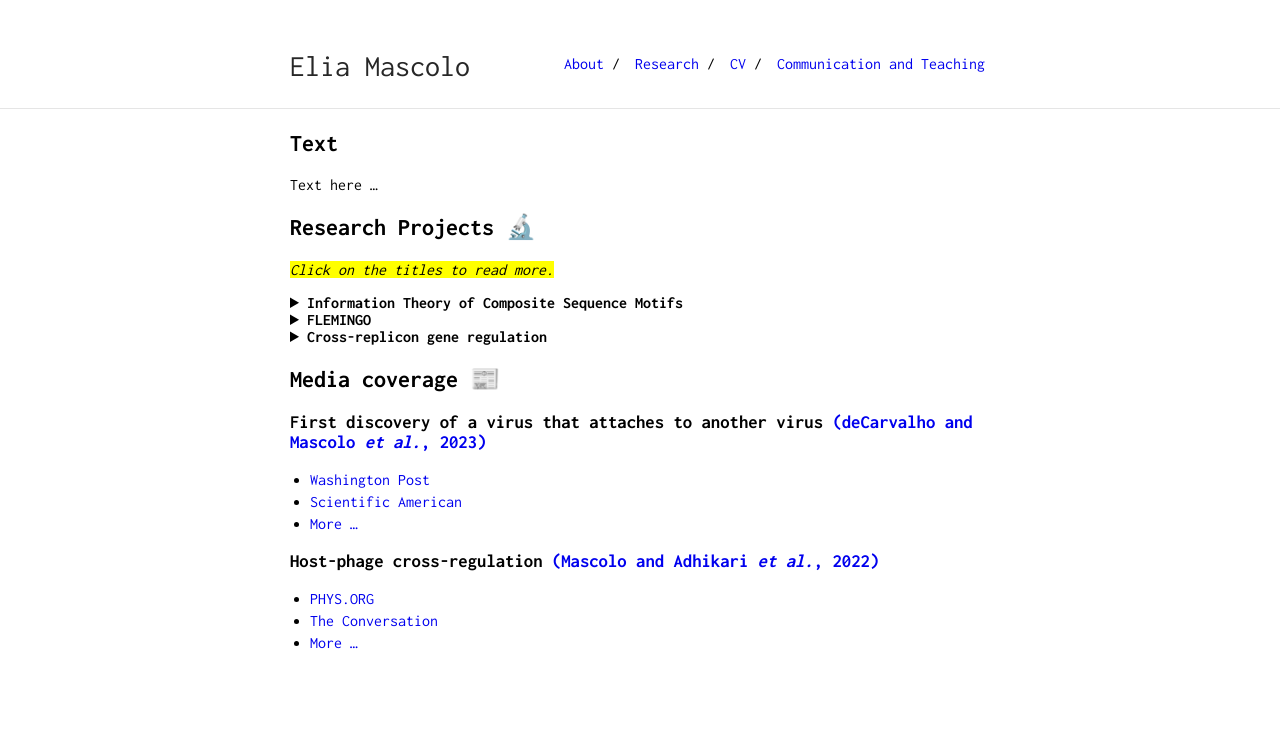
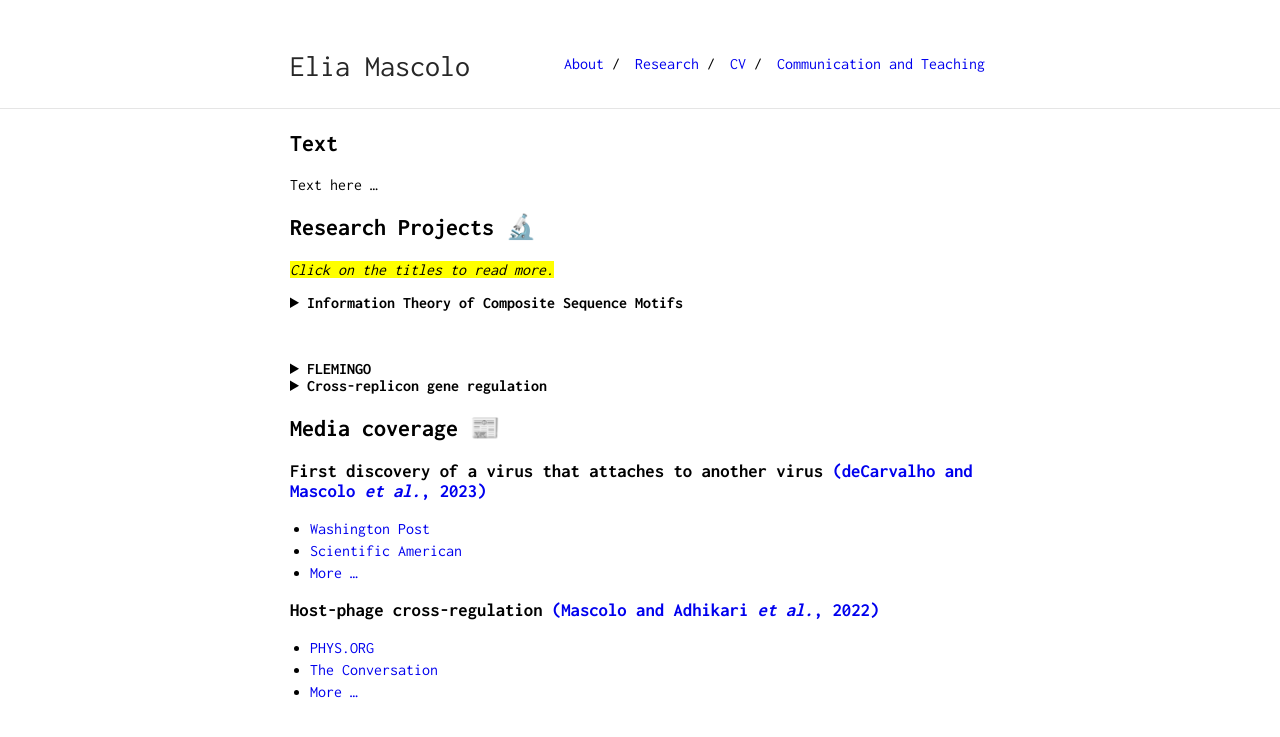
Before and after one commit to eliamascolo/eliamascolo.github.io, a Jekyll site: the page built from research.md, in a window 1280 px wide. Shown: the top 737 px of the page. Built offline with Jekyll 4.4.1, drawn with Linux system fonts in a browser that asks for light colours.

Commit message:
Update research.md

```diff
--- a/research.md
+++ b/research.md
@@ -32,9 +32,7 @@ The classical theory by Schenider can be seen as a special case where <i>n=1</i>
 I also show how this framework can be applied to study different aspects of target recognition mediated by molecular complexes (how protein flexibility can co-evolve with spacer variability, the thermodynamic efficiency of different recruitment strategies, and the effect of mutation spectra on the evolvability of different information-encoding strategies).
 <br /><br />
 &#x1F4CC; <a href="/pdf_files/poster_Info_Theo_Composite_Motifs.pdf" target="_blank"><b>Open poster</b></a>
-<br>
-</details>
-
+</details><br>
 <details>
 <summary><strong>FLEMINGO</strong></summary>
 I developed a motif discovery tool that can discover <i>composite motifs</i> (see <a href="#ITCM">Composite Sequence Motifs</a> ) in biological data (sets of co-regulated promoters) through evolutionary computation. The tool, called <strong><i>FLEMINGO</i></strong> (for <strong>FLE</strong>xible <strong>M</strong>otif <strong>IN</strong>ference via <strong>G</strong>enetic <strong>O</strong>ptimization), can detect motifs encompassing spacers (or <i>gaps</i>) of variable length, as well as DNA shape features (inferred from the DNA sequence).
@@ -62,3 +60,5 @@ Text here ...
 * [PHYS.ORG](https://phys.org/news/2022-09-viruses-eyes-ears.html)
 * [The Conversation](https://theconversation.com/viruses-may-be-watching-you-some-microbes-lie-in-wait-until-their-hosts-unknowingly-give-them-the-signal-to-start-multiplying-and-kill-them-189949)
 * [More ...](https://loop-impact.frontiersin.org/impact/article/918015#socialbuzz)
+
+<br><br>
```
